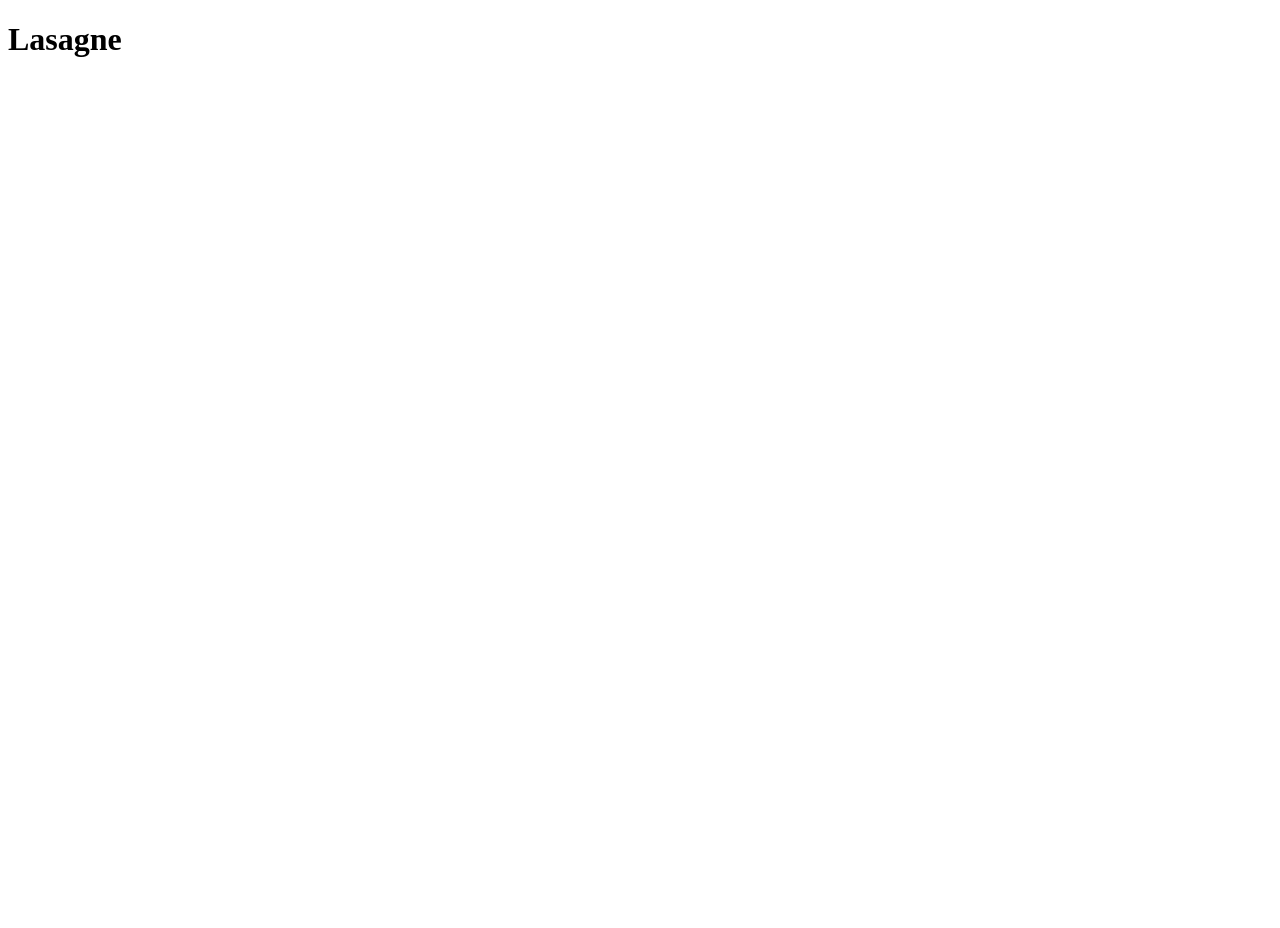
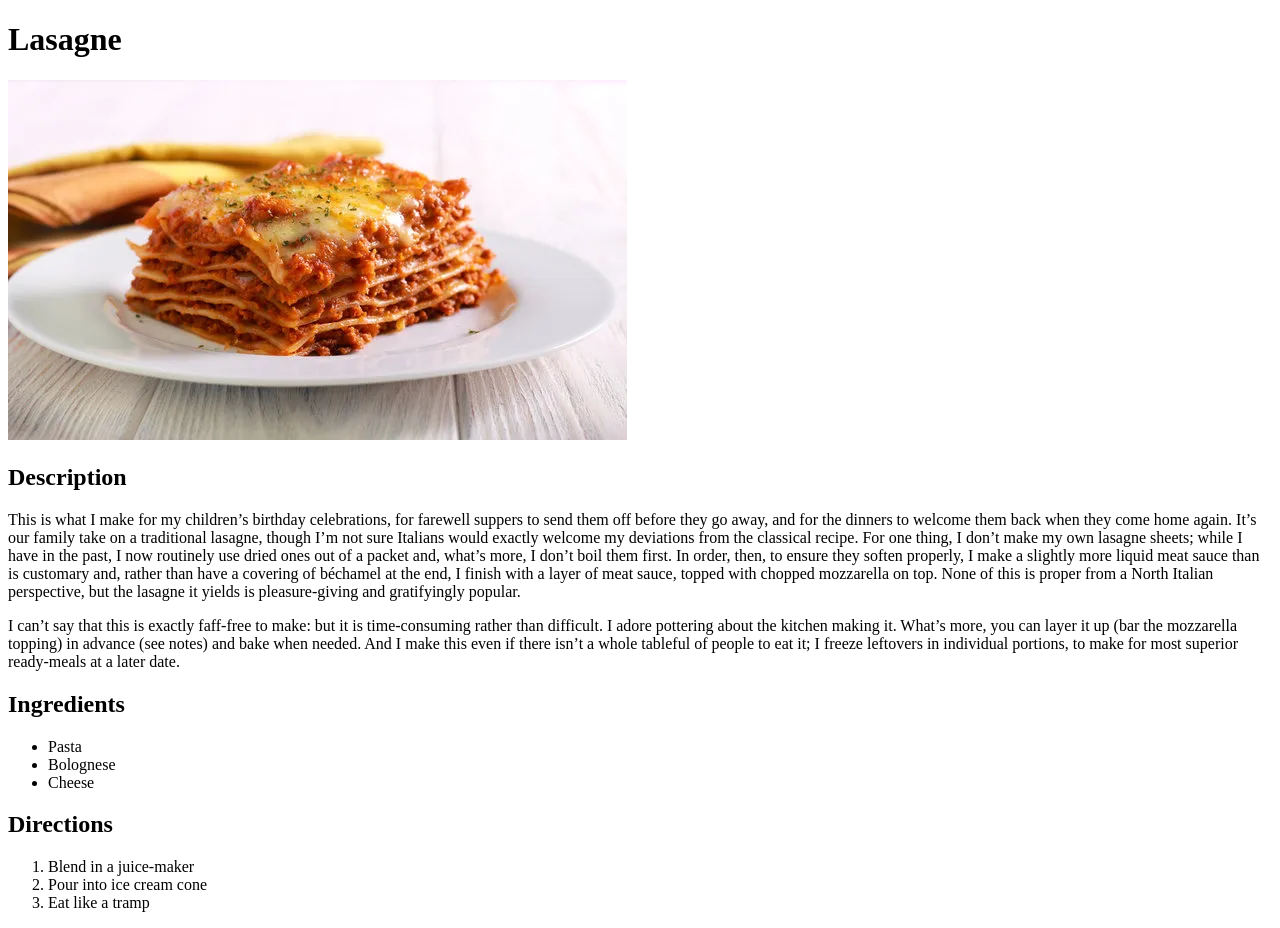
Before and after one commit to philpottm/odin-recipes, a plain HTML site: page recipes/lasagne.html in a window 1280 px wide. Before the commit the page ends 800 px from the top, so only its background shows below. Drawn offline with Linux system fonts and the light colour scheme.

Commit message:
Finalised pages and content

```diff
--- a/recipes/lasagne.html
+++ b/recipes/lasagne.html
@@ -7,7 +7,26 @@
 </head>
 <body>
     <h1>Lasagne</h1>
+    <img src="../images/lasagne.webp" alt="Yummy looking, multi layer lasagne" height="360" width="619">
 
+    <h2> Description</h2>
 
+    <p>This is what I make for my children’s birthday celebrations, for farewell suppers to send them off before they go away, and for the dinners to welcome them back when they come home again. It’s our family take on a traditional lasagne, though I’m not sure Italians would exactly welcome my deviations from the classical recipe. For one thing, I don’t make my own lasagne sheets; while I have in the past, I now routinely use dried ones out of a packet and, what’s more, I don’t boil them first. In order, then, to ensure they soften properly, I make a slightly more liquid meat sauce than is customary and, rather than have a covering of béchamel at the end, I finish with a layer of meat sauce, topped with chopped mozzarella on top. None of this is proper from a North Italian perspective, but the lasagne it yields is pleasure-giving and gratifyingly popular.</p>
+
+    <p>I can’t say that this is exactly faff-free to make: but it is time-consuming rather than difficult. I adore pottering about the kitchen making it. What’s more, you can layer it up (bar the mozzarella topping) in advance (see notes) and bake when needed. And I make this even if there isn’t a whole tableful of people to eat it; I freeze leftovers in individual portions, to make for most superior ready-meals at a later date.</p>
+
+    <h2>Ingredients</h2>
+    <ul>
+        <li>Pasta</li>
+        <li>Bolognese</li>
+        <li>Cheese</li>
+    </ul>
+
+    <h2>Directions</h2>
+    <ol>
+        <li>Blend in a juice-maker</li>
+        <li>Pour into ice cream cone</li>
+        <li>Eat like a tramp</li>
+    </ol>
 </body>
 </html>
```
Also changed, not shown: recipes/banana-bread.html (+20 -1 lines), recipes/blueberry-muffins.html (+21 -1 lines), images/blueberry.jpg (added), images/blueberry.webp (renamed from Images/blueberry.webp), images/lasagne.webp (added).
